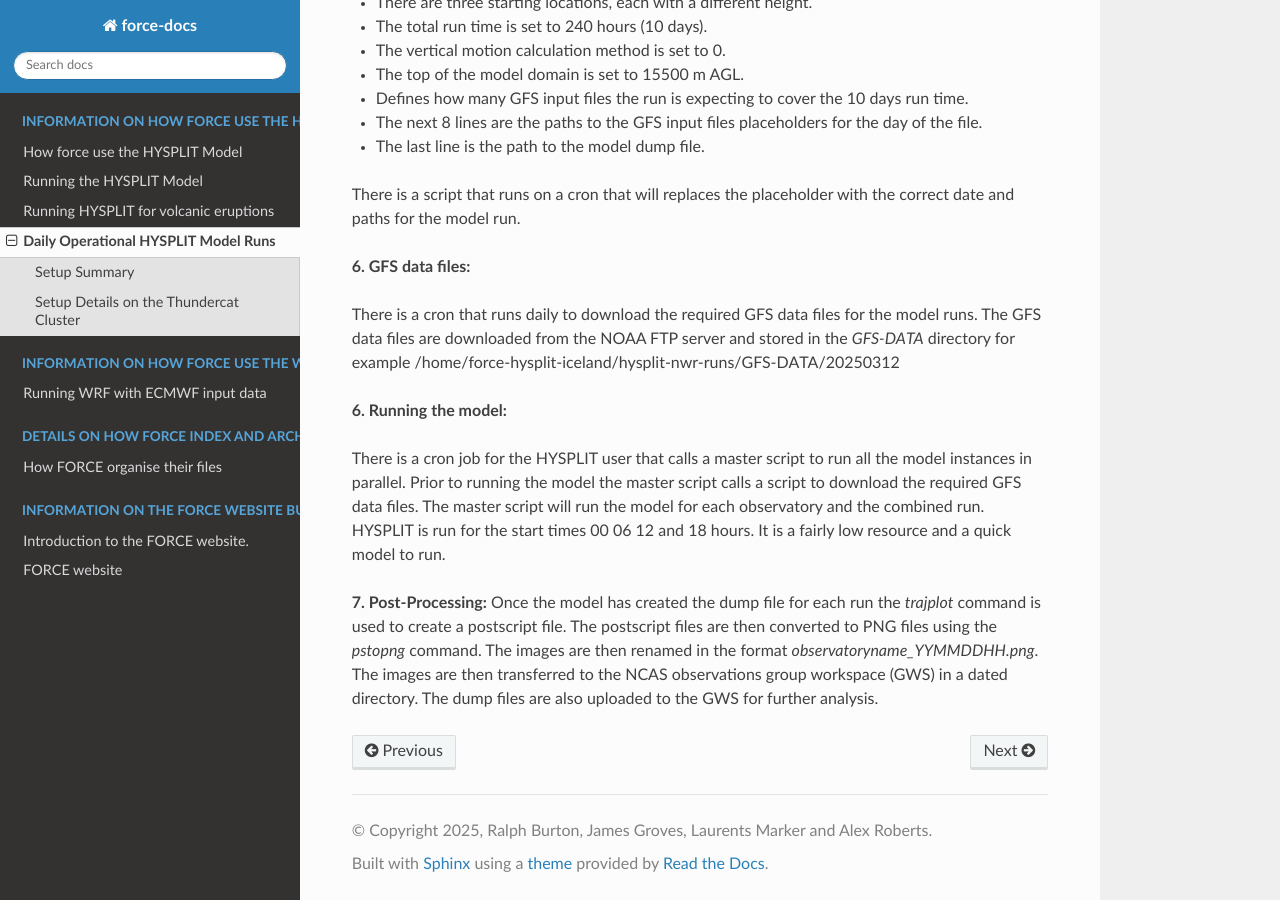
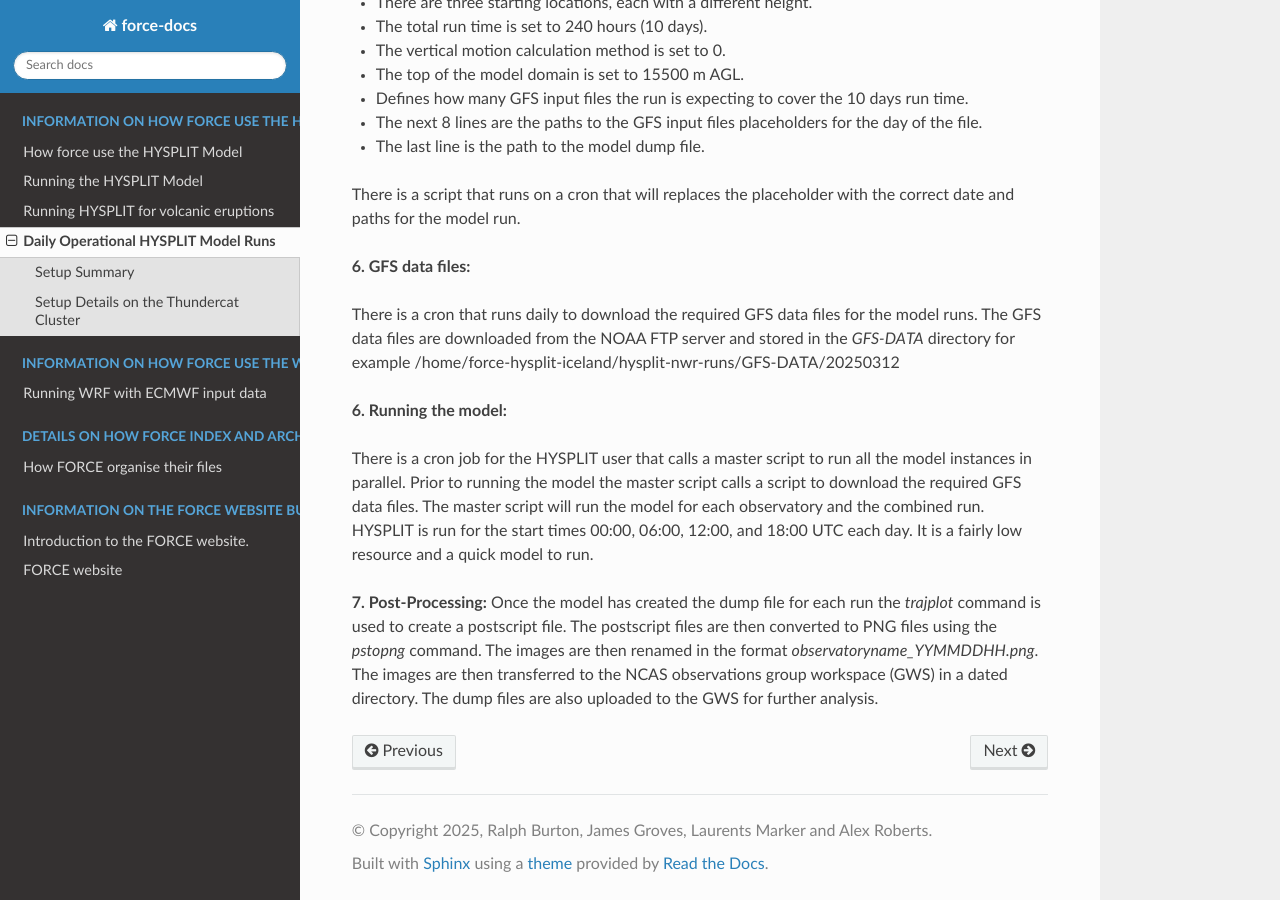
Before and after one commit to ncas-force/force-docs, a Sphinx documentation site: the page built from docs/hysplit/operationalhysplit.rst, in a window 1280 px wide and 900 px high, scrolled down 3076 px. Built offline with Sphinx 7.4.7 and the Read the Docs theme 3.1.0, drawn with Linux system fonts in a browser that asks for light colours; some of the changed lines change nothing that is shown; some of the changed text lies outside the part shown.

Commit message:
few minor text tweaks

```diff
--- a/docs/hysplit/operationalhysplit.rst
+++ b/docs/hysplit/operationalhysplit.rst
@@ -51,7 +51,7 @@
 
 * The control files are configured for each observatory and the combined run.
 * The basic structure of these files is very similar, with the main differences being the starting location and the release heights.
-* This is an example control file for the Cape Verde Observatory for the 18:00 on the 25th of March 2025::
+* This is an example control file for the Cape Verde Observatory for the 18:00 on the 12th of March 2025::
 
     25 03 12 18               #STARTING TIME: YEAR MONTH DAY HOUR
     3                         #NUMBER OF STARTING LOCATIONS
@@ -83,14 +83,14 @@
 
 Breakdown of the control file:
 
-* The starting time is set to 25th March 2012 at 18:00.
+* The starting time is set to 12th March 2025 at 18:00.
 * There are three starting locations, each with a different height.
 * The total run time is set to 240 hours (10 days).
 * The vertical motion calculation method is set to 0.
 * The top of the model domain is set to 15500 m AGL.
 * Defines how many GFS input files the run is expecting to cover the 10 days run time.
 * The next 8 lines are the paths to the GFS input files.
-* The last line is the path to the model dump file. (This is the file that is uploaded to the GWS)
+* The last line is the path to the model dump file. (the file uploaded to the GWS)
 
 **4. Template Files:**
 
@@ -150,7 +150,7 @@
 There is a cron job for the HYSPLIT user that calls a master script to run all the model instances in parallel.
 Prior to running the model the master script calls a script to download the required GFS data files.
 The master script will run the model for each observatory and the combined run.
-HYSPLIT is run for the start times 00 06 12 and 18 hours.
+HYSPLIT is run for the start times 00:00, 06:00, 12:00, and 18:00 UTC each day.
 It is a fairly low resource and a quick model to run.
 
 **7. Post-Processing:**
```
